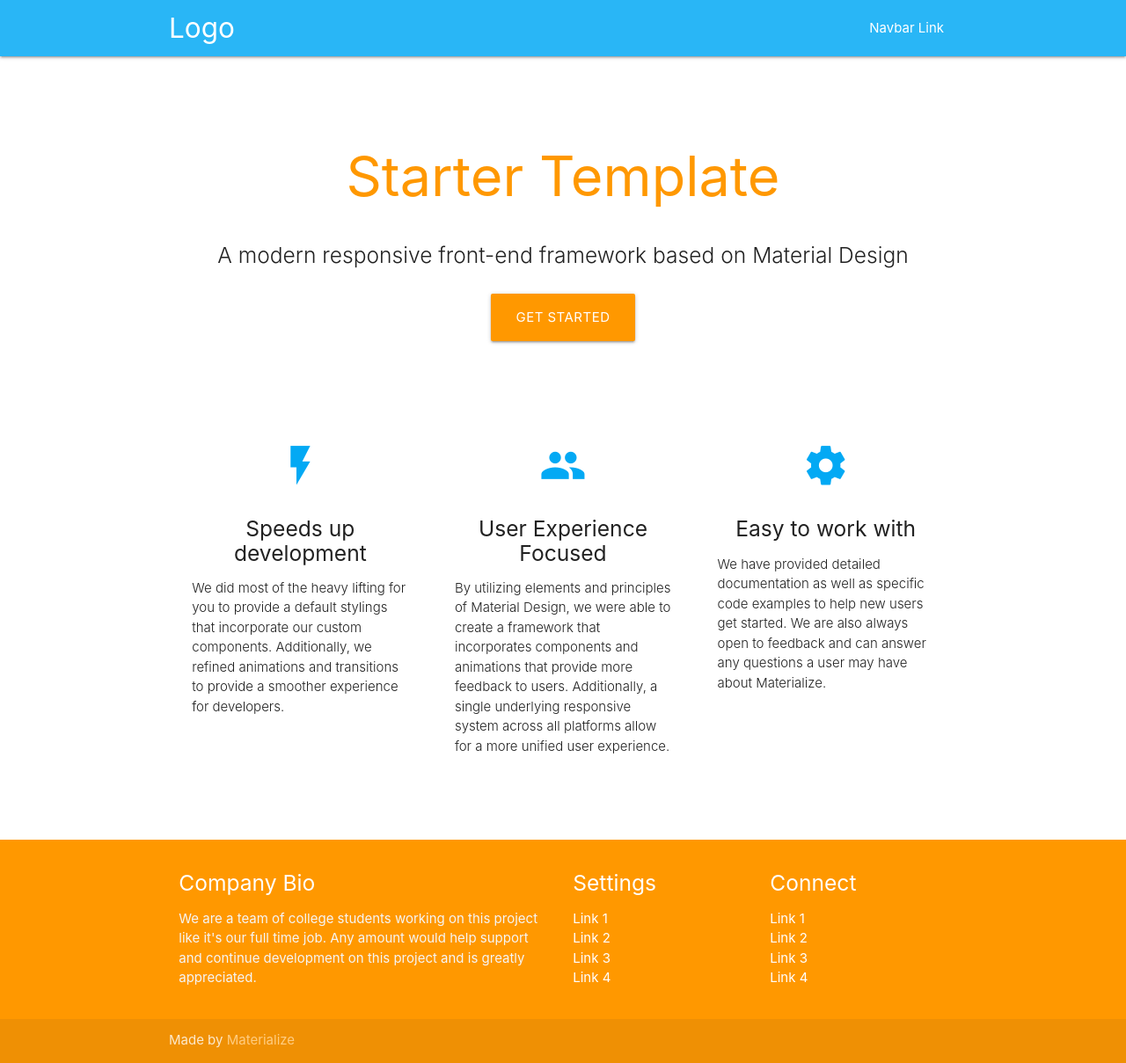
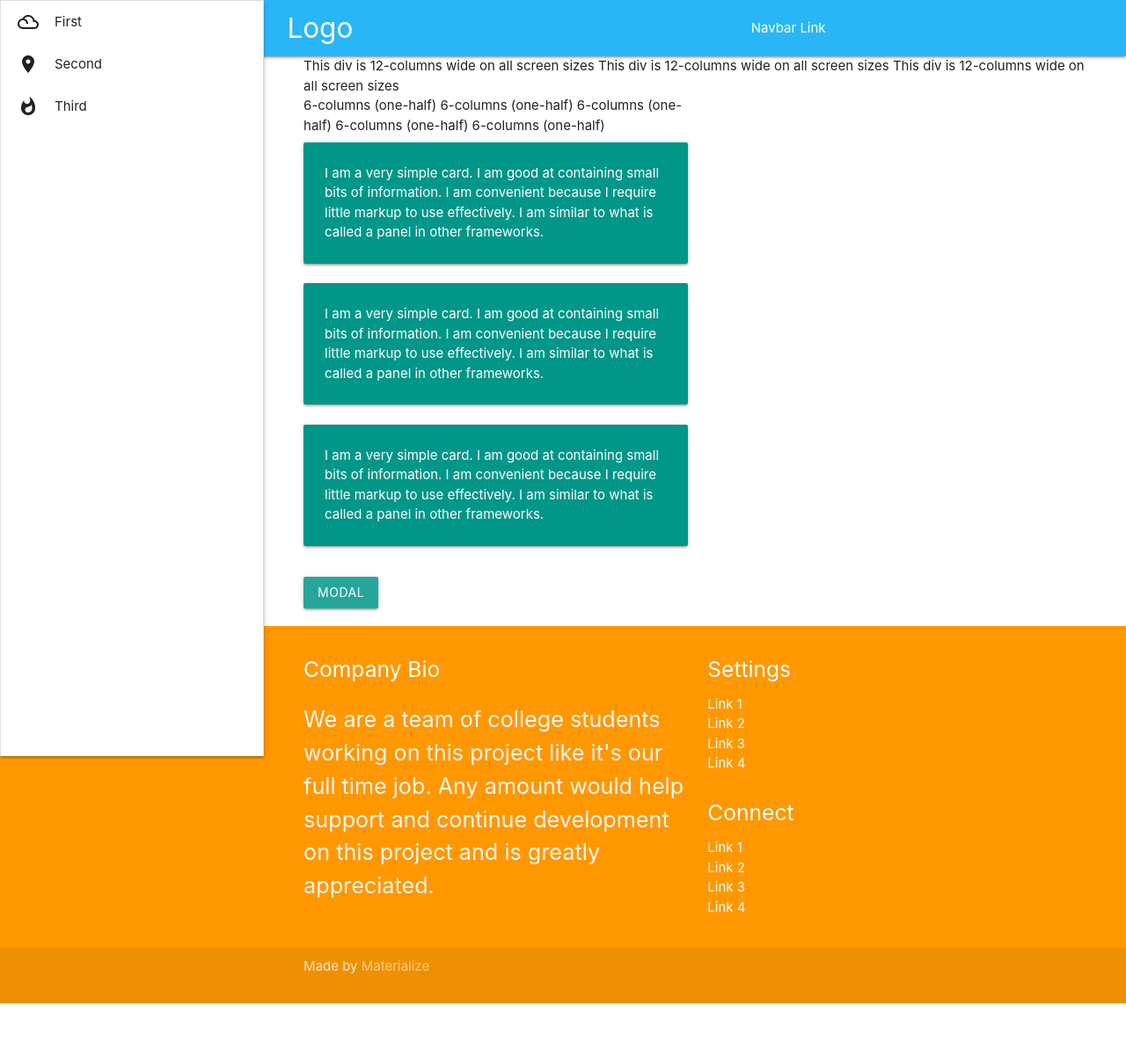
Before and after one commit to dadidelux/dictweb, a Django app: page / in a window 1280 px wide. Shown: the whole page at 88% size. After the commit the page ends 1141 px from the top, so only its background shows below. Run offline with Django 4.2, Linux system fonts and the light colour scheme; some libraries are stand-ins or nearby versions.

Commit message:
initial commit

```diff
--- a/dictweb/templates/main/index.html
+++ b/dictweb/templates/main/index.html
@@ -12,80 +12,90 @@
   <link href="{% static 'css/materialize.css' %}" type="text/css" rel="stylesheet" media="screen,projection"/>
   <link href="{% static 'css/style.css' %}" type="text/css" rel="stylesheet" media="screen,projection"/>
 </head>
+
 <body>
+
+  <!-- navigation -->
     <nav class="light-blue lighten-1" role="navigation">
-    <div class="nav-wrapper container"><a id="logo-container" href="#" class="brand-logo">Logo</a>
-      <ul class="right hide-on-med-and-down">
+      <div class="container">
+          <div class="row">
+                    <div class="nav-wrapper container">
+                    <a id="logo-container" href="#" class="brand-logo">Logo</a>
+                    <ul class="right hide-on-med-and-down waves-effect waves-teal">
                         <li><a href="#">Navbar Link</a></li>
                     </ul>
 
-      <ul id="nav-mobile" class="sidenav">
+                    <ul id="nav-mobile" class="sidenav waves-effect waves-teal">
                         <li><a href="#">Navbar Link</a></li>
                     </ul>
                     <a href="#" data-target="nav-mobile" class="sidenav-trigger"><i class="material-icons">menu</i></a>
                   </div>
+            </div>
+       </div>
     </nav>
-  <div class="section no-pad-bot" id="index-banner">
+<!-- ================================================================================================================================ -->
+ <!-- body -->
 <div class="container">
-      <br><br>
-      <h1 class="header center orange-text">Starter Template</h1>
-      <div class="row center">
-        <h5 class="header col s12 light">A modern responsive front-end framework based on Material Design</h5>
+    <div class="col s3">
+              <!-- Grey navigation panel -->
+      <ul id="slide-out" class="collapsible sidenav sidenav-fixed">
+        <li>
+          <div class="collapsible-header waves-effect "><i class="material-icons">filter_drama</i>First</div>
+          <div class="collapsible-body" style="padding-left:20px;"><span>Lorem ipsum dolor sit amet.</span></div>
+        </li>
+        <li>
+          <div class="collapsible-header waves-effect "><i class="material-icons">place</i>Second</div>
+          <div class="collapsible-body" style="padding-left:20px;"><span>Lorem ipsum dolor sit amet.</span></div>
+        </li>
+        <li>
+          <div class="collapsible-header waves-effect "><i class="material-icons">whatshot</i>Third</div>
+          <div class="collapsible-body" style="padding-left:20px;"><span>Lorem ipsum dolor sit amet.</span></div>
+        </li>
+      </ul>
     </div>
-      <div class="row center">
-        <a href="http://materializecss.com/getting-started.html" id="download-button" class="btn-large waves-effect waves-light orange">Get Started</a>
+
+    <div class="col s9">
+        <!-- Teal page content  -->
+        <div class="row">
+          <div class="col s12 offset-s2">This div is 12-columns wide on all screen sizes This div is 12-columns wide on all screen sizes This div is 12-columns wide on all screen sizes</div>
+          <div class="col s6 offset-s2">6-columns (one-half) 6-columns (one-half) 6-columns (one-half) 6-columns (one-half) 6-columns (one-half)</div>
+          <div class="col s6 offset-s2">
+              <div class="card-panel waves-effect teal">
+                <span class="white-text">I am a very simple card. I am good at containing small bits of information.
+                I am convenient because I require little markup to use effectively. I am similar to what is called a panel in other frameworks.
+                </span>
               </div>
-      <br><br>
-
+              <div class="card-panel waves-effect teal">
+                <span class="white-text">I am a very simple card. I am good at containing small bits of information.
+                I am convenient because I require little markup to use effectively. I am similar to what is called a panel in other frameworks.
+                </span>
+              </div>
+              <div class="card-panel waves-effect teal">
+                <span class="white-text">I am a very simple card. I am good at containing small bits of information.
+                I am convenient because I require little markup to use effectively. I am similar to what is called a panel in other frameworks.
+                </span>
               </div>
           </div>
 
-
-  <div class="container">
-    <div class="section">
-
-      <!--   Icon Section   -->
-      <div class="row">
-        <div class="col s12 m4">
-          <div class="icon-block">
-            <h2 class="center light-blue-text"><i class="material-icons">flash_on</i></h2>
-            <h5 class="center">Speeds up development</h5>
-
-            <p class="light">We did most of the heavy lifting for you to provide a default stylings that incorporate our custom components. Additionally, we refined animations and transitions to provide a smoother experience for developers.</p>
-          </div>
         </div>
 
-        <div class="col s12 m4">
-          <div class="icon-block">
-            <h2 class="center light-blue-text"><i class="material-icons">group</i></h2>
-            <h5 class="center">User Experience Focused</h5>
-
-            <p class="light">By utilizing elements and principles of Material Design, we were able to create a framework that incorporates components and animations that provide more feedback to users. Additionally, a single underlying responsive system across all platforms allow for a more unified user experience.</p>
+          <!-- Modal Trigger -->
+        <div class="row">
+            <div class="col s6 offset-s2">
+              <a class="waves-effect waves-light btn modal-trigger" href="#modal1">Modal</a>
             </div>
-        </div>
-
-        <div class="col s12 m4">
-          <div class="icon-block">
-            <h2 class="center light-blue-text"><i class="material-icons">settings</i></h2>
-            <h5 class="center">Easy to work with</h5>
-
-            <p class="light">We have provided detailed documentation as well as specific code examples to help new users get started. We are also always open to feedback and can answer any questions a user may have about Materialize.</p>
         </div>
      </div>
 </div>
 
-    </div>
-    <br><br>
-  </div>
-
-  <footer class="page-footer orange">
+    <div class="col s9">
+      <!-- <footer class="page-footer orange" style="position:fixed;bottom:0;left:0;width:100%;">  if we decided that page should be-->
+      <footer class="page-footer orange" style="bottom:0;left:0;width:100%;">
         <div class="container">
           <div class="row">
-        <div class="col l6 s12">
+            <div class="col s6 offset-s2"><span class="flow-text">
               <h5 class="white-text">Company Bio</h5>
               <p class="grey-text text-lighten-4">We are a team of college students working on this project like it's our full time job. Any amount would help support and continue development on this project and is greatly appreciated.</p>
-
-
             </div>
             <div class="col l3 s12">
               <h5 class="white-text">Settings</h5>
@@ -107,12 +117,44 @@
             </div>
           </div>
         </div>
-    <div class="footer-copyright">
+        <div class="footer-copyright" >
           <div class="container">
+            <div class="row">
+            <div class="col s6 offset-s2">
                 Made by <a class="orange-text text-lighten-3" href="http://materializecss.com">Materialize</a>
             </div>
             </div>
+          </div>
+        </div>
       </footer>
+
+    </div>
+
+  </div>
+
+
+
+
+  <!-- Modal Structure -->
+  <div id="modal1" class="modal">
+    <div class="modal-content">
+      <h4>Modal Header</h4>
+      <p>A bunch of text</p>
+    </div>
+    <div class="modal-footer">
+      <a href="#!" class="modal-close waves-effect waves-green btn-flat">Agree</a>
+    </div>
+  </div>
+
+
+
+
+
+
+
+
+
+
 
 
   <!--  Scripts-->
@@ -120,5 +162,32 @@
   <script src="{% static 'js/materialize.js' %}"></script>
   <script src="{% static 'js/init.js' %}"></script>
 
+  <script>
+    // code for the modal
+      document.addEventListener('DOMContentLoaded', function() {
+    var elems = document.querySelectorAll('.modal');
+    var instances = M.Modal.init(elems, options);
+  });
+
+  // Or with jQuery
+
+  $(document).ready(function(){
+    $('.modal').modal();
+  });
+
+  // code for collapsable modal
+  document.addEventListener('DOMContentLoaded', function() {
+    var elems = document.querySelectorAll('.collapsible');
+    var instances = M.Collapsible.init(elems, options);
+  });
+
+  // Or with jQuery
+
+  $(document).ready(function(){
+    $('.collapsible').collapsible();
+  });
+
+  </script>
+
   </body>
 </html>
--- a/static/css/style.css
+++ b/static/css/style.css
@@ -6,9 +6,29 @@
  * Made By MaterializeCSS.com
  */
 
+body {
+  display: flex;
+  min-height: 100vh;
+  flex-direction: column;
+}
+
+main {
+  flex: 1 0 auto;
+}
+
+
 .icon-block {
   padding: 0 15px;
 }
 .icon-block .material-icons {
 	font-size: inherit;
 }
+
+.card-panel.teal:hover {
+  background-color: #26a69a; /* Change this color to the desired hover color */
+  cursor: pointer; /* Optional: Changes the cursor to a pointer on hover */
+}
+
+.collapsible .collapsible-body {
+  padding-left: 20px;
+}
--- a/static/js/init.js
+++ b/static/js/init.js
@@ -5,3 +5,16 @@
 
   }); // end of document ready
 })(jQuery); // end of jQuery name space
+
+$(".button-collapse").sideNav();
+
+  document.addEventListener('DOMContentLoaded', function() {
+    var elems = document.querySelectorAll('.modal');
+    var instances = M.Modal.init(elems, options);
+  });
+
+  // Or with jQuery
+
+  $(document).ready(function(){
+    $('.modal').modal();
+  });
```
Also changed, not shown: static/css/materialize.min.css. Lines whose indentation alone changed are shown as unchanged.
